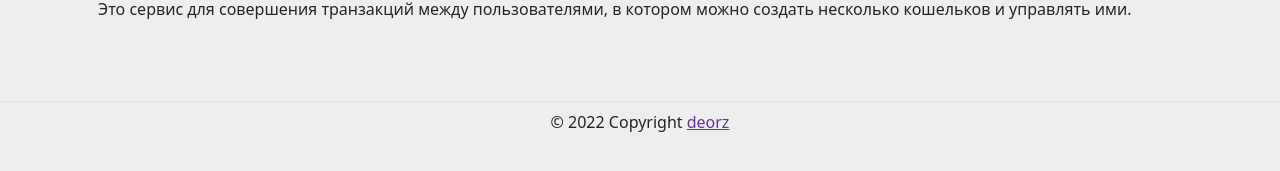
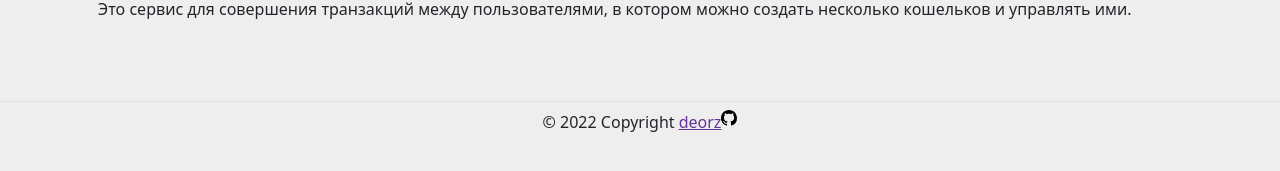
Before and after one commit to deorz/TransactionService, a Django app: template transaction_service/templates/index/main_page.html in a window 1280 px wide. Shown: the part 169-340 px from the top of the page. Run offline with Django 4.2, Linux system fonts and the light colour scheme; the template is opened without the code that fills it, so the values that code supplies are empty; some libraries are stand-ins or nearby versions.

Commit message:
added small pic in footer

```diff
--- a/transaction_service/templates/includes/footer.html
+++ b/transaction_service/templates/includes/footer.html
@@ -3,7 +3,8 @@
     <p>
         © 2022 Copyright
         <a href="https://github.com/deorz" style="color: rebeccapurple">
-            deorz
+            deorz<img src="{% static 'img/github.svg' %}"
+                     class="d-inline-block align-top">
         </a>
     </p>
     <script type="text/javascript"
```
